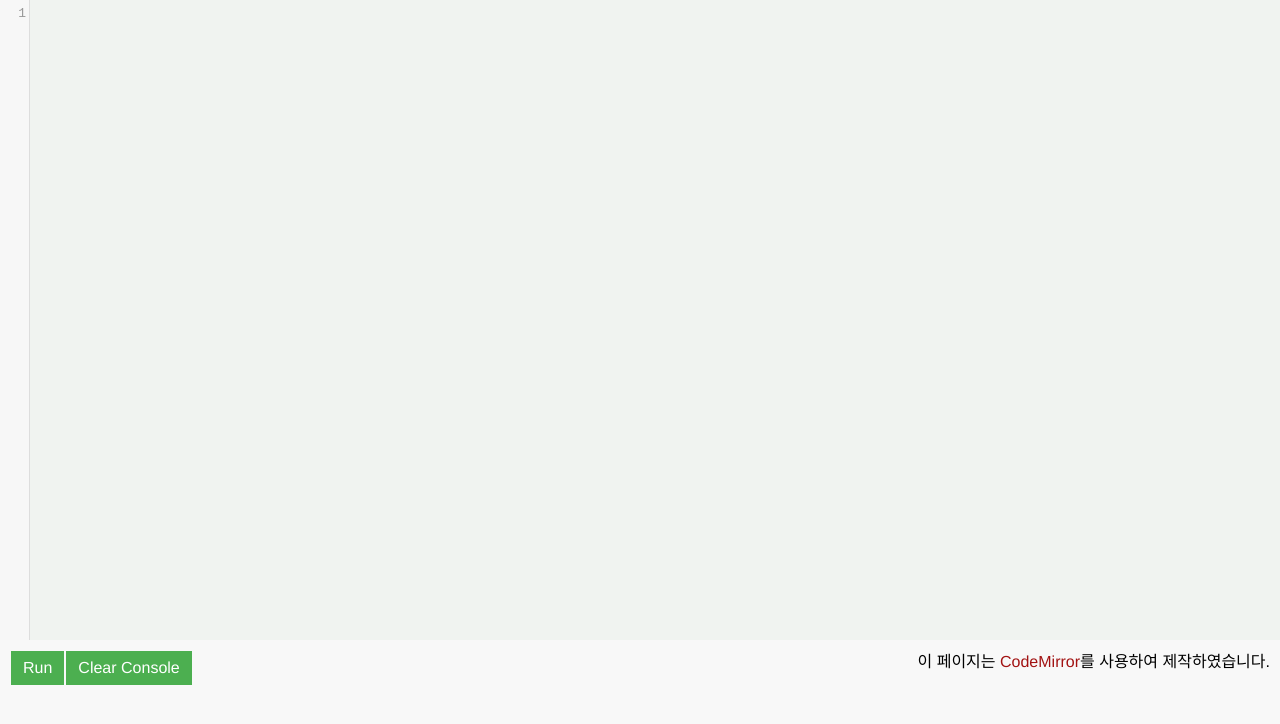
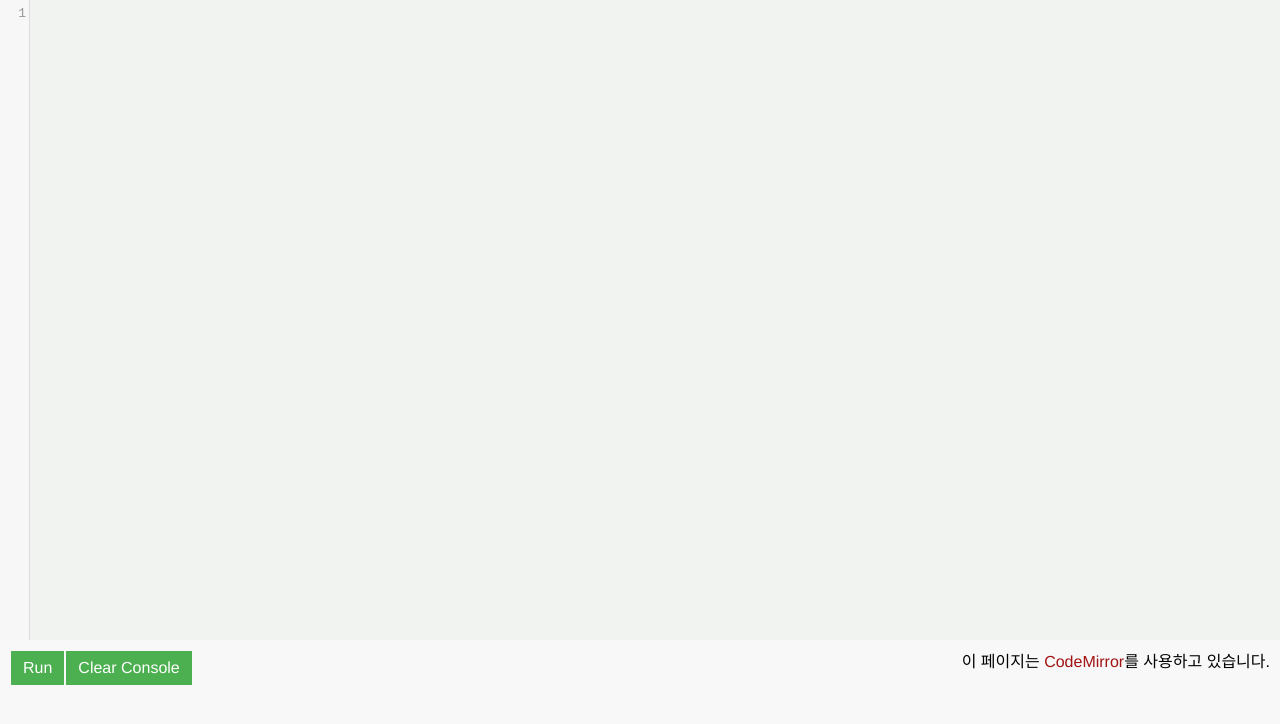
Before and after one commit to idkay0/idkay0.github.io, a plain HTML site: page index.html in a window 1280 px wide. Drawn offline with Linux system fonts and the light colour scheme; a web font is replaced by a local one.

Commit message:
Comment Change

```diff
--- a/index.html
+++ b/index.html
@@ -52,7 +52,7 @@
   <span>
     <div class="button" onclick="Run()">Run</div>
     <div class="button" onclick="Clear()">Clear Console</div>
-    <div style="float: right;">이 페이지는 <a href="http://codemirror.net/" target="_blank">CodeMirror</a>를 사용하여 제작하였습니다.</div>
+    <div style="float: right;">이 페이지는 <a href="http://codemirror.net/" target="_blank">CodeMirror</a>를 사용하고 있습니다.</div>
   </span>
   <br>
   <br>
```
